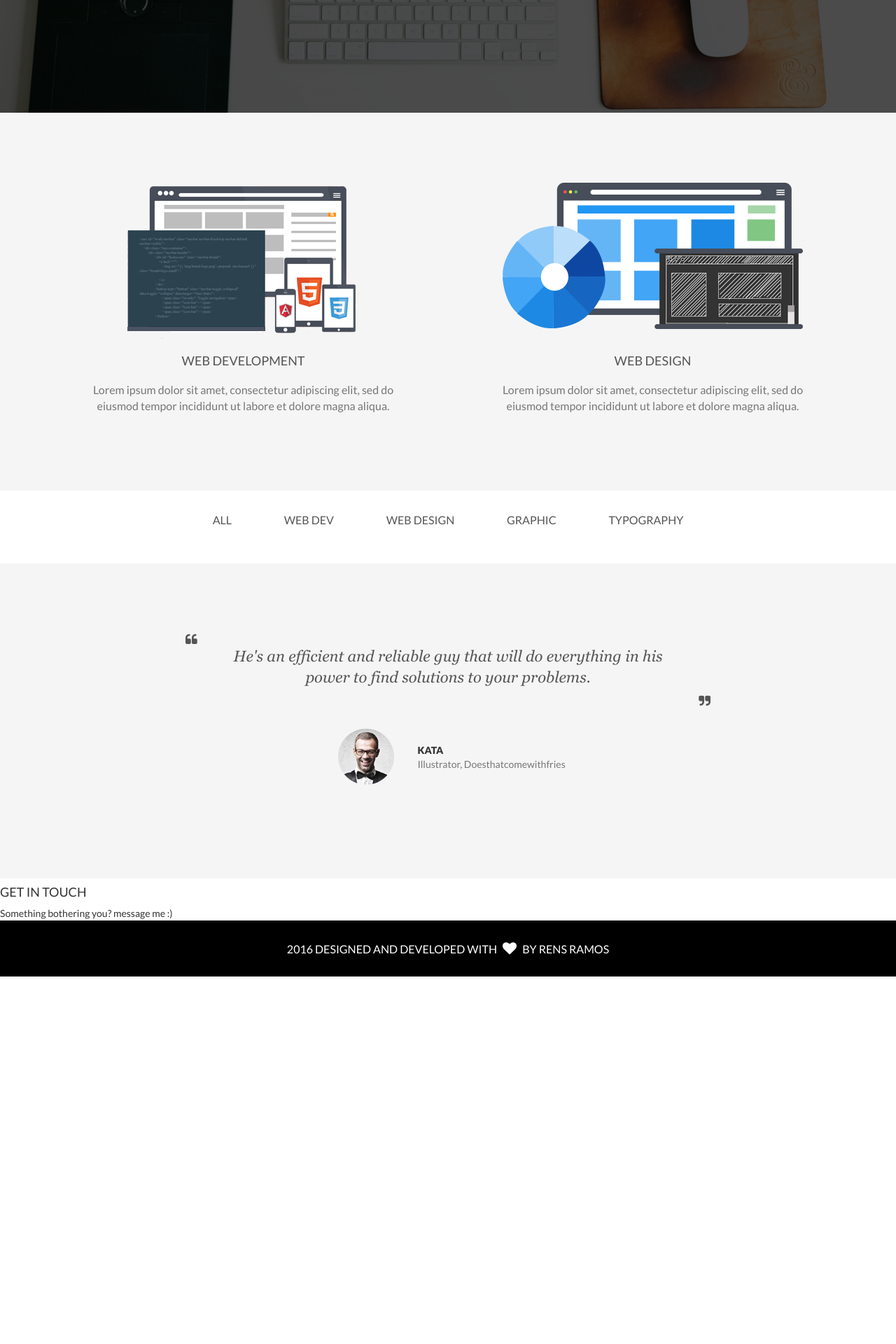
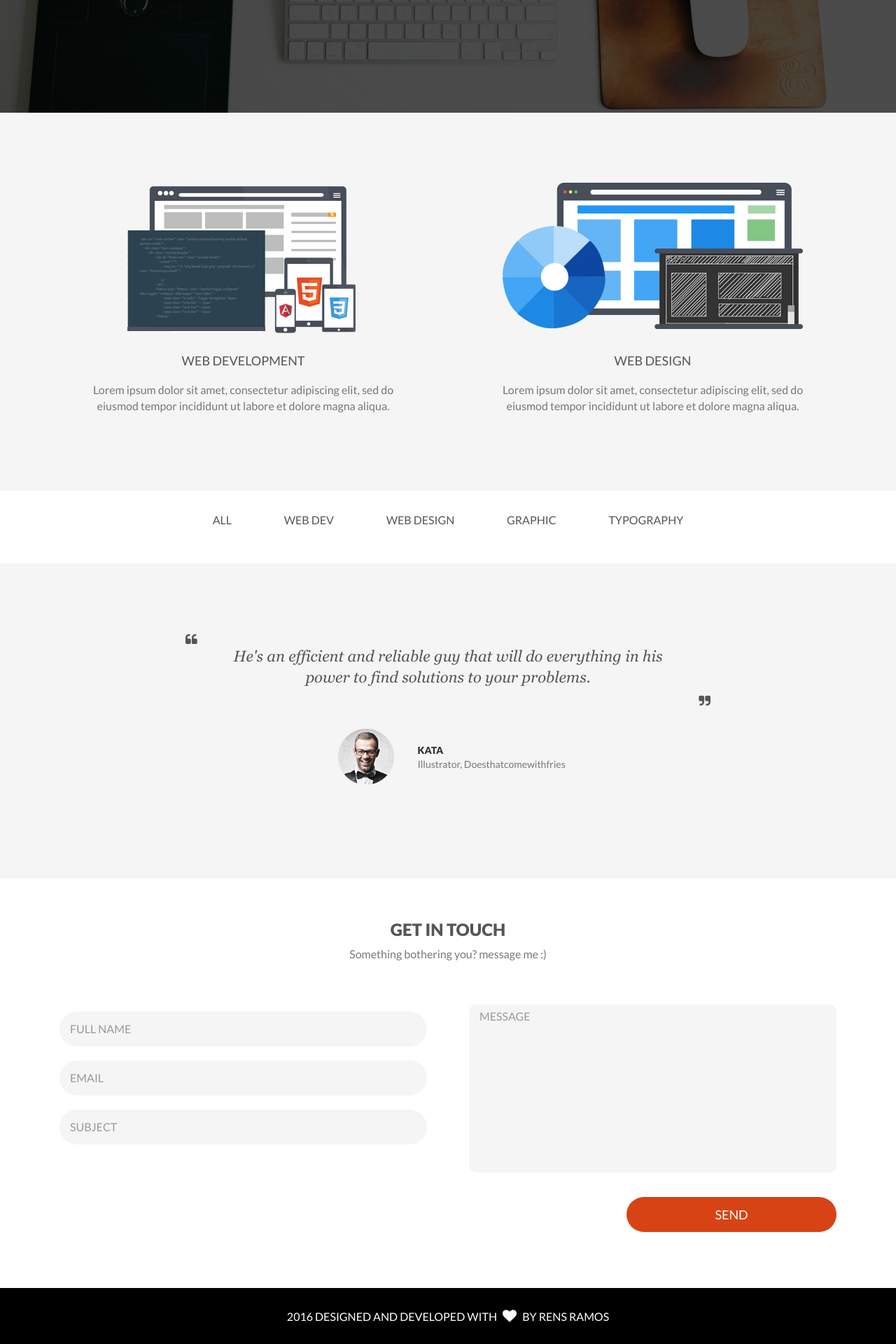
Before and after one commit to rensramos/rensramos, a Jekyll site: the page built from index.html, in a window 1280 px wide. Shown: the part 739-2659 px from the top of the page at 70% size. Built offline with Jekyll 4.4.1, drawn with Linux system fonts in a browser that asks for light colours; nearby versions of some CDN libraries; before the commit the page ends 2134 px from its top, so only the background shows below that.

Commit message:
Add contact section

```diff
--- a/_includes/home/contact.html
+++ b/_includes/home/contact.html
@@ -1,11 +1,51 @@
-<div class="section-containercontainer no-gutter">
+<div class="section-container container no-gutter">
     <div class="section-content">
         <div class="header-section">
             <h4 class="header">GET IN TOUCH</h4>
             <span class="header-bottom">Something bothering you? message me :)</span>
         </div>
         <div class="section-form">
+            <script type="text/javascript">var submitted = false;</script>
+            <iframe name="hidden_iframe" id="hidden_iframe" style="display:none;)"></iframe>
+            <form id="form-content" action="https://formspree.io/rensramos17@gmail.com" target="hidden_iframe" method="POST" class="form-content clearfix">
+                <div class="left-section col-md-6">
+                    <div class="col-xs-12">
+                        <div class="form-item clearfix">
+                            <input class="content-input form-control input-md" placeholder="FULL NAME" name="name" autocomplete="off" required type="text" value="" size="40" aria-required="true" aria-invalid="false">
+                        </div>
+                    </div>
 
+                    <div class="col-xs-12">
+                        <div class="form-item clearfix">
+                            <input class="content-input form-control input-md" placeholder="EMAIL" name="_replyto" autocomplete="off" required type="email" value="" size="40" aria-required="true" aria-invalid="false">
+                        </div>
+                    </div>
+
+                    <div class="col-xs-12">
+                        <div class="form-item clearfix">
+                            <input class="content-input form-control input-md" placeholder="SUBJECT" name="subject" autocomplete="off" required type="text" value="" size="40" aria-required="true" aria-invalid="false">
+                        </div>
+                    </div>
+                </div>
+                <div class="right-section col-md-6">
+                    <div class="col-xs-12">
+                        <div class="form-item clearfix">
+                            <textarea class="text-area form-control" placeholder="MESSAGE" name="message" required type="text" value="" rows="10"></textarea>
+                        </div>
+                    </div>
+                </div>
+                <input type="hidden" name="_subject" value="New submission!"/>
+                <input type="hidden" name="_next" value="/"/>
+                <input type="text" name="_gotcha" style="display:none"/>
+
+                <div class="col-md-12 col-sm-12 col-xs-12">
+                    <div class="content-button-container">
+                        <button data-toggle="modal-message" type="submit" id="ss-submit"
+                                class="input-lg form-control submit-button ">SEND
+                        </button>
+                    </div>
+                </div>
+            </form>
         </div>
     </div>
 </div>
--- a/_layouts/default.html
+++ b/_layouts/default.html
@@ -28,7 +28,7 @@
 <script type="text/javascript" src="/js/main.js"></script>
 <script type="text/javascript">
   $("#testimonial-carousel").carousel({
-    interval: 8000
+    interval: 7000
   });
 </script>
 
--- a/_sass/home.sass
+++ b/_sass/home.sass
@@ -240,8 +240,76 @@
       padding-top: 50px
       padding-bottom: 50px
       .header-section
+        text-align: center
         .header
+          color: #555555
+          font-size: 24px
+          font-weight: bold
         .header-bottom
+          color: #777777
+          font-size: 16px
+  .section-form
+    position: relative
+    padding-top: 60px
+    padding-bottom: 30px
+    .section-header
+      .header
+        color: #5f081a
+        font-weight: bold
+        font-size: 24px
+        text-transform: uppercase
+    .form-item
+      .content-input
+        height: 50px
+        border: none
+        margin: 10px 0
+        box-shadow: none
+        padding-left: 15px
+        background-color: #f5f5f5
+        border-radius: 30px
+        color: #777777
+        font-size: 16px
+      .text-area
+        font-size: 16px
+        color: #777777
+        padding-left: 15px
+        box-shadow: none
+        border: none
+        resize: none
+        border-radius: 10px
+        background-color: #f5f5f5
+    .content-button-container
+      margin: 30px 0 10px
+      #ss-submit
+        background-color: #d84315
+        color: #fff
+        text-transform: uppercase
+        margin-top: 5px
+        border: none
+        width: 300px
+        float: right
+        margin-right: 15px
+        height: 50px
+        border-radius: 30px
+        float: right
+        width: 300px
+    .description-section
+      color: #505050
+      padding: 40px 120px
+      p
+        text-align: center
+        line-height: 25px
+    .button-section
+      display: table
+      margin-left: auto
+      margin-right: auto
+      a
+        color: white
+        text-decoration: none
+        background-color: #a2db8e
+        padding: 25px 70px
+        border-radius: 50px
+        display: block
 
 footer
   position: relative
```
